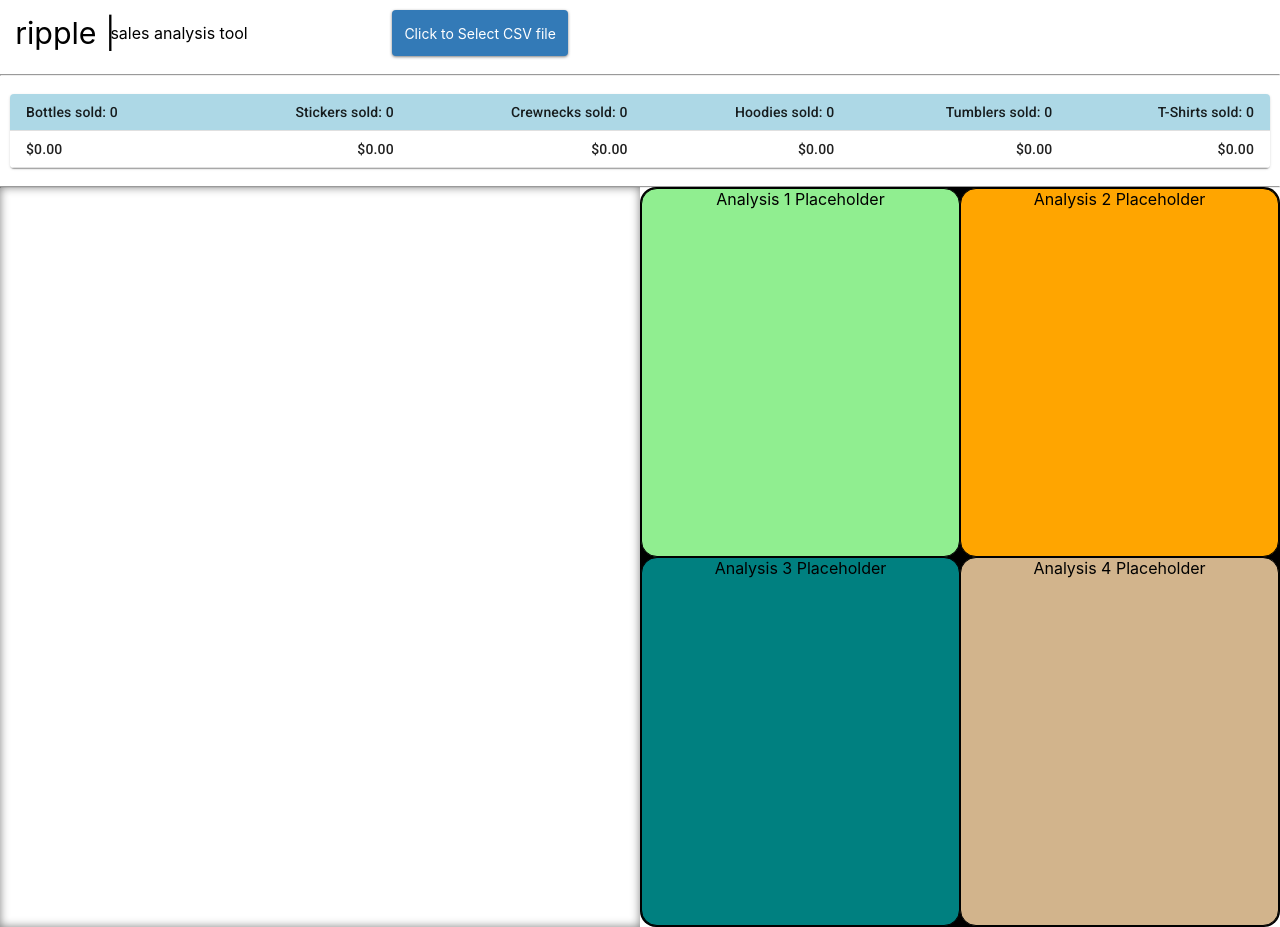
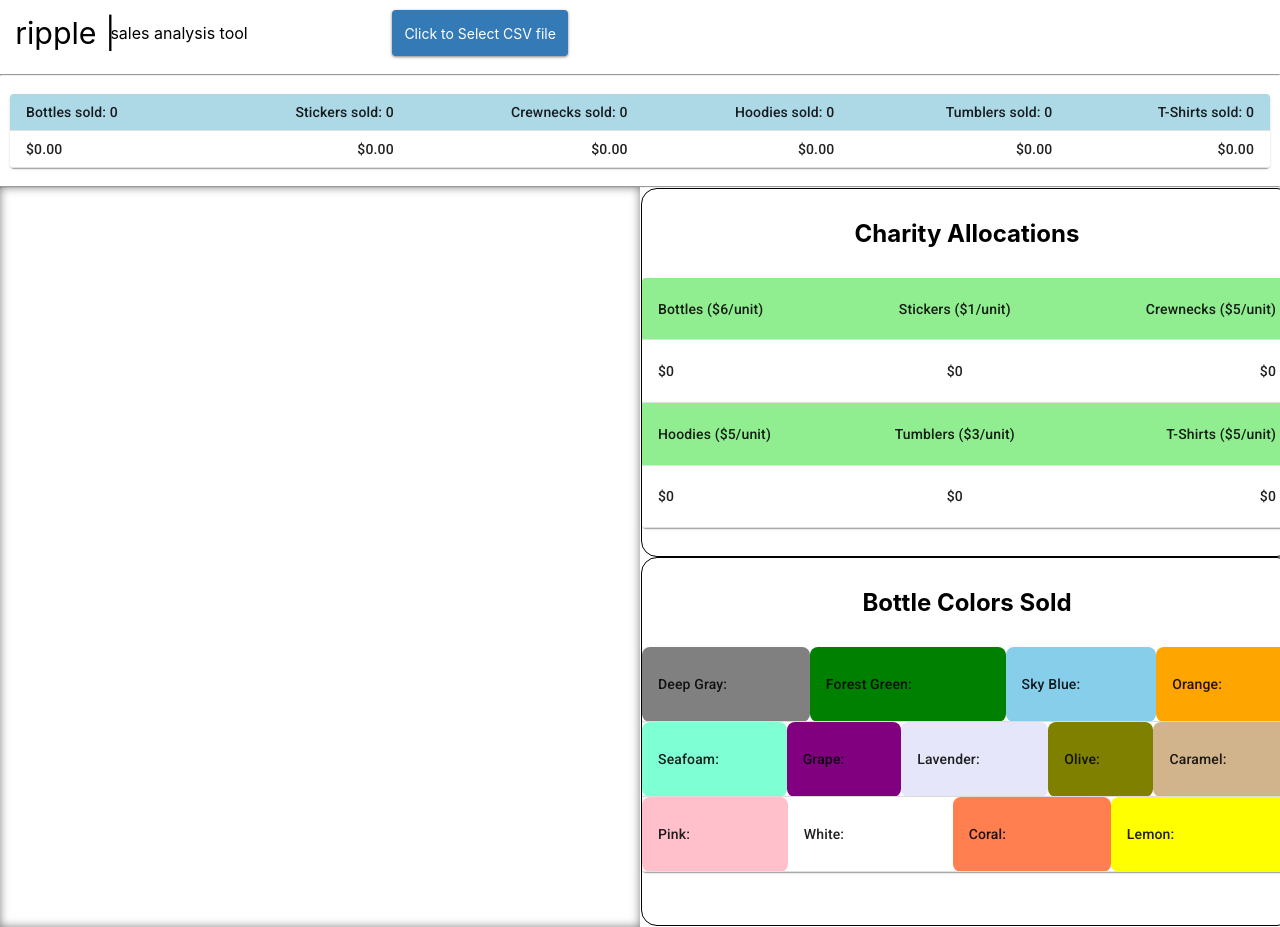
Before and after one commit to arulmathur/rippleanalysis, a React (Create React App) app: page / in a window 1280 px wide. Built offline with nearby package versions, Linux system fonts and the light colour scheme.

Commit message:
Added analysis tools

```diff
--- a/package.json
+++ b/package.json
@@ -10,7 +10,6 @@
     "@testing-library/jest-dom": "^5.16.5",
     "@testing-library/react": "^13.4.0",
     "@testing-library/user-event": "^13.5.0",
-    "chart.js": "^4.2.1",
     "papaparse": "^5.4.0",
     "react": "^18.2.0",
     "react-chartjs-2": "^5.2.0",
--- a/src/App.js
+++ b/src/App.js
@@ -11,13 +11,13 @@ import TableContainer from '@mui/material/TableContainer';
 import TableHead from '@mui/material/TableHead';
 import TableRow from '@mui/material/TableRow';
 import Paper from '@mui/material/Paper';
-import { Bar } from 'react-chartjs-2';
 
 function App() {
 
   const [data, setData] = useState([]);
   const [columnArray, setColumn] = useState([]);
   const [values, setValues] = useState([]);
+
   const [bottleCount, setBottleCount] = useState(0);
   const [stickerCount, setStickerCount] = useState(0);
   const [crewneckCount, setCrewneckCount] = useState(0);
@@ -31,6 +31,20 @@ function App() {
   const [hoodieMoney, setHoodieMoney] = useState(0);
   const [tumblerMoney, setTumblerMoney] = useState(0);
   const [tshirtMoney, setTshirtMoney] = useState(0);
+
+  const [grayCount, setGrayCount] = useState(0);
+  const [greenCount, setGreenCount] = useState(0);
+  const [blueCount, setBlueCount] = useState(0);
+  const [orangeCount, setOrangeCount] = useState(0);
+  const [seafoamCount, setSeafoamCount] = useState(0);
+  const [grapeCount, setGrapeCount] = useState(0);
+  const [lavenderCount, setLavenderCount] = useState(0);
+  const [oliveCount, setOliveCount] = useState(0);
+  const [caramelCount, setCaramelCount] = useState(0);
+  const [pinkCount, setPinkCount] = useState(0);
+  const [whiteCount, setWhiteCount] = useState(0);
+  const [coralCount, setCoralCount] = useState(0);
+  const [lemonCount, setLemonCount] = useState(0);
 
 
   const resetCounts = () => {
@@ -61,9 +75,53 @@ function App() {
             if (col.includes("Lineitem name") && d[col].includes("Bottle")) {
               setBottleCount((prevCount) => prevCount + 1);
               setBottleMoney((prevMoney) => prevMoney + Number(d["Lineitem price"]));
+              if (d[col].includes("Gray")) {
+                setGrayCount((prevCount) => prevCount + 1)
+              }
+              if (d[col].includes("Green")) {
+                setGreenCount((prevCount) => prevCount + 1)
+              }
+              if (d[col].includes("Blue")) {
+                setBlueCount((prevCount) => prevCount + 1)
+              }
+              if (d[col].includes("Orange")) {
+                setOrangeCount((prevCount) => prevCount + 1)
+              }
+              if (d[col].includes("Seafoam")) {
+                setSeafoamCount((prevCount) => prevCount + 1)
+              }
+              if (d[col].includes("Grape")) {
+                setGrapeCount((prevCount) => prevCount + 1)
+              }
+              if (d[col].includes("Lavender")) {
+                setLavenderCount((prevCount) => prevCount + 1)
+              }
+              if (d[col].includes("Olive")) {
+                setOliveCount((prevCount) => prevCount + 1)
+              }
+              if (d[col].includes("Caramel")) {
+                setCaramelCount((prevCount) => prevCount + 1)
+              }
+              if (d[col].includes("Pink")) {
+                setPinkCount((prevCount) => prevCount + 1)
+              }
+              if (d[col].includes("White")) {
+                setWhiteCount((prevCount) => prevCount + 1)
+              }
+              if (d[col].includes("Coral")) {
+                setCoralCount((prevCount) => prevCount + 1)
+              }
+              if (d[col].includes("Lemon")) {
+                setLemonCount((prevCount) => prevCount + 1)
+              }
             }
             if (col.includes("Lineitem name") && d[col].includes("Sticker")) {
-              setStickerCount((prevCount) => prevCount + 1);
+              if (d[col].includes("Bundle")) {
+                setStickerCount((prevCount) => prevCount + 3);
+              }
+              else {
+                setStickerCount((prevCount) => prevCount + 1);
+              }
               setStickerMoney((prevMoney) => prevMoney + Number(d["Lineitem price"]));
             }
             if (col.includes("Lineitem name") && d[col].includes("Crewneck")) {
@@ -169,19 +227,78 @@ function App() {
           </div>
         </div>
 
-        <div style={{ width: "50%", backgroundColor: "black", padding: "1px", borderRadius: "1em" }}>
+        <div style={{ width: "50%", padding: "1px" }}>
           <div style={{ display: "flex", flexWrap: "wrap", width: "100%", height: "100%" }}>
-            <div style={{ flexBasis: "50%", height: "50%", boxSizing: "border-box", border: "1px solid black", borderRadius: "1em", backgroundColor: "lightgreen" }}>
-              Analysis 1 Placeholder
+            <div style={{ flexBasis: "100%", height: "50%", boxSizing: "border-box", border: "1px solid black", borderRadius: "1em" }}>
+              <h2 style={{ padding: 10 }}>Charity Allocations</h2>
+              <TableContainer component={Paper}>
+                <Table sx={{ minWidth: 650, height: 250 }} size="small">
+                  <TableHead>
+                    <TableRow sx={{ backgroundColor: "lightgreen" }}>
+                      <TableCell>Bottles ($6/unit)</TableCell>
+                      <TableCell align="center">Stickers ($1/unit)</TableCell>
+                      <TableCell align="right">Crewnecks ($5/unit)</TableCell>
+                    </TableRow>
+                    <TableRow sx={{ backgroundColor: "white" }}>
+                      <TableCell>${bottleCount * 6}</TableCell>
+                      <TableCell align="center">${stickerCount * 1}</TableCell>
+                      <TableCell align="right">${crewneckCount * 5}</TableCell>
+                    </TableRow>
+                    <TableRow sx={{ backgroundColor: "lightgreen" }}>
+                      <TableCell align="left">Hoodies ($5/unit)</TableCell>
+                      <TableCell align="center">Tumblers ($3/unit)</TableCell>
+                      <TableCell align="right">T-Shirts ($5/unit)</TableCell>
+                    </TableRow>
+                    <TableRow sx={{ backgroundColor: "white" }}>
+                      <TableCell align="left">${hoodieCount * 5}</TableCell>
+                      <TableCell align="center">${tumblerCount * 3}</TableCell>
+                      <TableCell align="right">${tshirtCount * 5}</TableCell>
+                    </TableRow>
+                  </TableHead>
+                </Table>
+              </TableContainer>
+
             </div>
-            <div style={{ flexBasis: "50%", height: "50%", boxSizing: "border-box", border: "1px solid black", borderRadius: "1em", backgroundColor: "orange" }}>
-              Analysis 2 Placeholder
-            </div>
-            <div style={{ flexBasis: "50%", height: "50%", boxSizing: "border-box", border: "1px solid black", borderRadius: "1em", backgroundColor: "teal" }}>
-              Analysis 3 Placeholder
-            </div>
-            <div style={{ flexBasis: "50%", height: "50%", boxSizing: "border-box", border: "1px solid black", borderRadius: "1em", backgroundColor: "tan" }}>
-              Analysis 4 Placeholder
+            <div style={{ flexBasis: "100%", height: "50%", boxSizing: "border-box", border: "1px solid black", borderRadius: "1em" }}>
+              <h2 style={{ padding: 10 }}>Bottle Colors Sold</h2>
+              <TableContainer component={Paper}>
+                <Table sx={{ minWidth: 650, height: 75 }} size="small">
+                  <TableHead>
+                    <TableRow>
+                      <TableCell sx={{ backgroundColor: "gray", borderRadius: 2 }}>Deep Gray: </TableCell>
+                      <TableCell sx={{ backgroundColor: "green", borderRadius: 2 }} align="left">Forest Green: </TableCell>
+                      <TableCell sx={{ backgroundColor: "skyblue", borderRadius: 2 }} align="left">Sky Blue: </TableCell>
+                      <TableCell sx={{ backgroundColor: "orange", borderRadius: 2 }}>Orange: </TableCell>
+                    </TableRow>
+                  </TableHead>
+                </Table>
+              </TableContainer>
+              <TableContainer component={Paper}>
+                <Table sx={{ minWidth: 650, height: 75 }} size="small">
+                  <TableHead>
+                    <TableRow>
+                      <TableCell sx={{ backgroundColor: "aquamarine", borderRadius: 2 }} align="left">Seafoam: </TableCell>
+                      <TableCell sx={{ backgroundColor: "purple", borderRadius: 2 }} align="left">Grape: </TableCell>
+                      <TableCell sx={{ backgroundColor: "lavender", borderRadius: 2 }}>Lavender: </TableCell>
+                      <TableCell sx={{ backgroundColor: "olive", borderRadius: 2 }} align="left">Olive: </TableCell>
+                      <TableCell sx={{ backgroundColor: "tan", borderRadius: 2 }} align="left">Caramel: </TableCell>
+                    </TableRow>
+                  </TableHead>
+                </Table>
+              </TableContainer>
+              <TableContainer component={Paper}>
+                <Table sx={{ minWidth: 650, height: 75 }} size="small">
+                  <TableHead>
+                    <TableRow>
+                      <TableCell sx={{ backgroundColor: "pink", borderRadius: 2 }}>Pink: </TableCell>
+                      <TableCell sx={{ backgroundColor: "white", borderRadius: 2 }} align="left">White: </TableCell>
+                      <TableCell sx={{ backgroundColor: "coral", borderRadius: 2 }} align="left">Coral: </TableCell>
+                      <TableCell sx={{ backgroundColor: "yellow", borderRadius: 2 }} align="left">Lemon: </TableCell>
+                    </TableRow>
+                  </TableHead>
+                </Table>
+              </TableContainer>
+
             </div>
           </div>
         </div>
```
Also changed, not shown: 1 other file (tests, documents, lock files or other folders).
